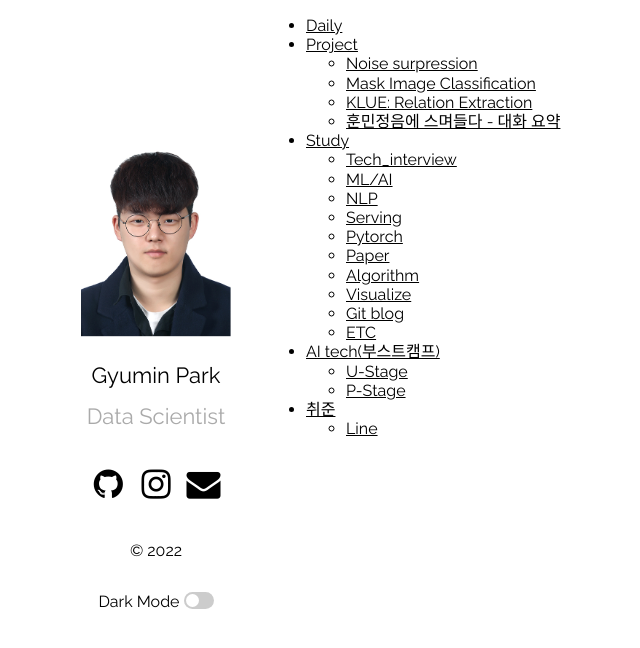
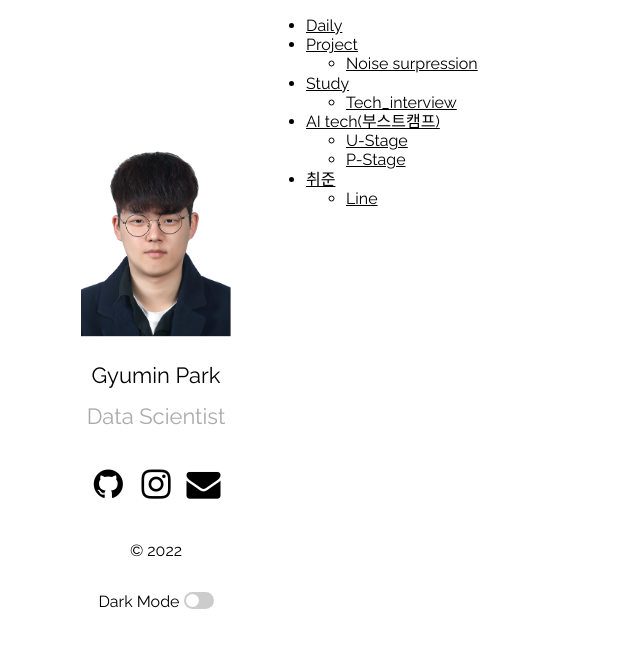
Before and after one commit to DalkomCandy/DalkomCandy.github.io, a Jekyll site: the page built from category/Ai_tech.md, in a window 1280 px wide. Shown: the top 648 px of the page, without its empty margins (29-669 px from the left). Built offline with Jekyll 4.4.1, drawn with Linux system fonts in a browser that asks for light colours.

Commit message:
Third Commit

```diff
--- a/_layouts/category.html
+++ b/_layouts/category.html
@@ -1,6 +1,7 @@
 ---
 layout: default
 ---
+
   <div class="site-category">
     <ul class='cat1'>
       <li ><a href="/category/Daily" class="ctext">Daily</a>
@@ -8,23 +9,11 @@ layout: default
       <li ><a href="/" class="ctext">Project</a>
         <ul>
           <li ><a href="/category/Noise_surpression" class="ctext">Noise surpression</a></li>
-          <li ><a href="/category/MaskImgClf" class="ctext">Mask Image Classification</a></li>
-          <li ><a href="/category/KLUE" class="ctext">KLUE: Relation Extraction</a></li>
-          <li ><a href="/category/DialogueSummary" class="ctext">훈민정음에 스며들다 - 대화 요약</a></li>
         </ul>
       </li>
       <li><a href="/" class="ctext">Study</a>
         <ul>
           <li><a href="/category/Tech_interview" class="ctext">Tech_interview</a></li>
-          <li><a href="/category/ML_AI" class="ctext">ML/AI</a></li>
-          <li><a href="/category/NLP" class="ctext">NLP</a></li>
-          <li><a href="/category/Serving" class="ctext">Serving</a></li>
-          <li><a href="/category/Pytorch" class="ctext">Pytorch</a></li>
-          <li><a href="/category/Paper" class="ctext">Paper</a></li>
-          <li><a href="/category/Algorithm" class="ctext">Algorithm</a></li>
-          <li><a href="/category/Visualize" class="ctext">Visualize</a></li>
-          <li><a href="/category/Blog" class="ctext">Git blog</a></li>
-          <li><a href="/category/ETC" class="ctext">ETC</a></li>
         </ul>
       </li>
       <li><a href="/" class="ctext">AI tech(부스트캠프)</a>
--- a/_layouts/default.html
+++ b/_layouts/default.html
@@ -3,6 +3,7 @@
 
 <head>
   {%- include head.html -%}
+  <meta name="google-site-verification" content="-HLJ8fQONaYmTqdQ7HTr30-4u0-HtNT2aNgYd1WZgDc" />
 </head>
 
 {%- if site.plainwhite.condensed_mobile contains page.layout -%}
@@ -10,6 +11,10 @@
 {% else %}
 {% assign condensed_class = "" %}
 {%- endif -%}
+
+{% if page.use_math %}
+    {% include mathjax_support.html %}
+{% endif %}
 
 <body>
   <main class="container">
@@ -140,7 +145,7 @@
         <ul>
           {% for link in site.plainwhite.navigation %}
           <li>
-            <a href="{{ link.url }}">{{ link.title }}</a>
+            <a href="{{ link.url }}" class="ctext">{{ link.title }}</a>
           </li>
           {% endfor %}
         </ul>
```
Also changed, not shown: _layouts/categories.html (added, +20 -0 lines), 1 other file.
